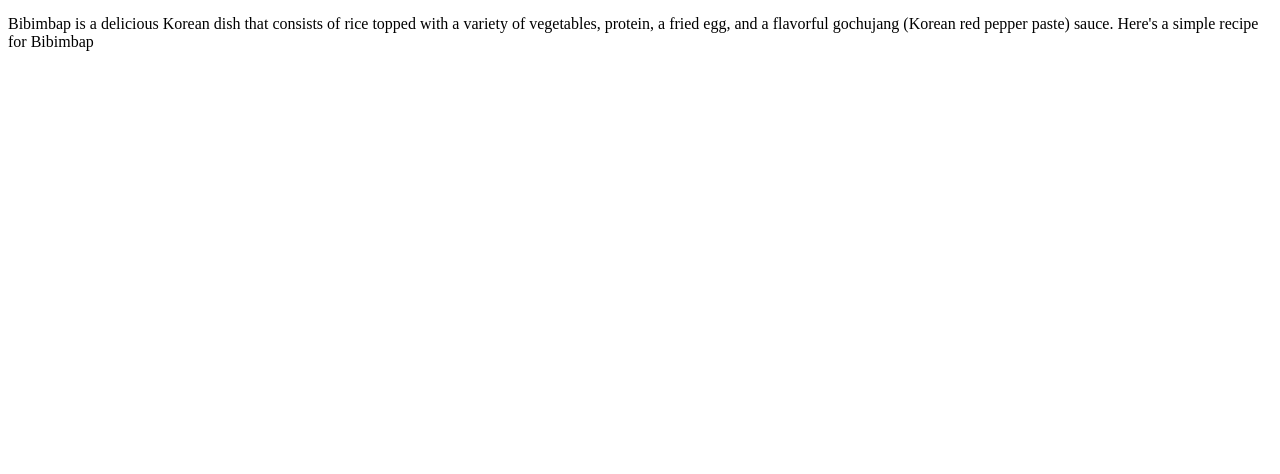
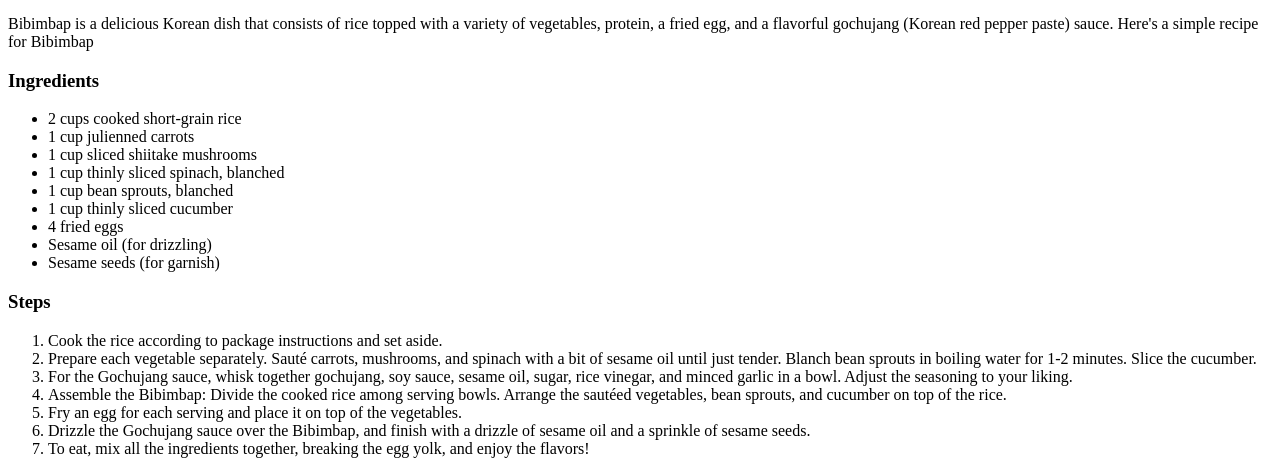
Before and after one commit to av1nDs0uza/odin-recipes, a plain HTML site: page recipes/bibimbap.html in a window 1280 px wide. Shown: the part 385-859 px from the top of the page. Before the commit the page ends 800 px from the top, so only its background shows below. Drawn offline with Linux system fonts and the light colour scheme.

Commit message:
some missing commit

```diff
--- a/recipes/bibimbap.html
+++ b/recipes/bibimbap.html
@@ -14,5 +14,28 @@
         Here's a simple recipe for Bibimbap
     </p>
 
+    <h3>Ingredients</h3>
+    <ul>
+        <li>2 cups cooked short-grain rice</li>
+        <li>1 cup julienned carrots</li>
+        <li>1 cup sliced shiitake mushrooms</li>
+        <li>1 cup thinly sliced spinach, blanched</li>
+        <li>1 cup bean sprouts, blanched</li>
+        <li>1 cup thinly sliced cucumber</li>
+        <li>4 fried eggs</li>
+        <li>Sesame oil (for drizzling)</li>
+        <li>Sesame seeds (for garnish)</li>
+    </ul>
+
+    <h3>Steps</h3>
+    <ol>
+        <li>Cook the rice according to package instructions and set aside.</li>
+        <li>Prepare each vegetable separately. Sauté carrots, mushrooms, and spinach with a bit of sesame oil until just tender. Blanch bean sprouts in boiling water for 1-2 minutes. Slice the cucumber.</li>
+        <li>For the Gochujang sauce, whisk together gochujang, soy sauce, sesame oil, sugar, rice vinegar, and minced garlic in a bowl. Adjust the seasoning to your liking.</li>
+        <li>Assemble the Bibimbap: Divide the cooked rice among serving bowls. Arrange the sautéed vegetables, bean sprouts, and cucumber on top of the rice.</li>
+        <li>Fry an egg for each serving and place it on top of the vegetables.</li>
+        <li>Drizzle the Gochujang sauce over the Bibimbap, and finish with a drizzle of sesame oil and a sprinkle of sesame seeds.</li>
+        <li>To eat, mix all the ingredients together, breaking the egg yolk, and enjoy the flavors!</li>
+    </ol>
 </body>
 </html>
```
